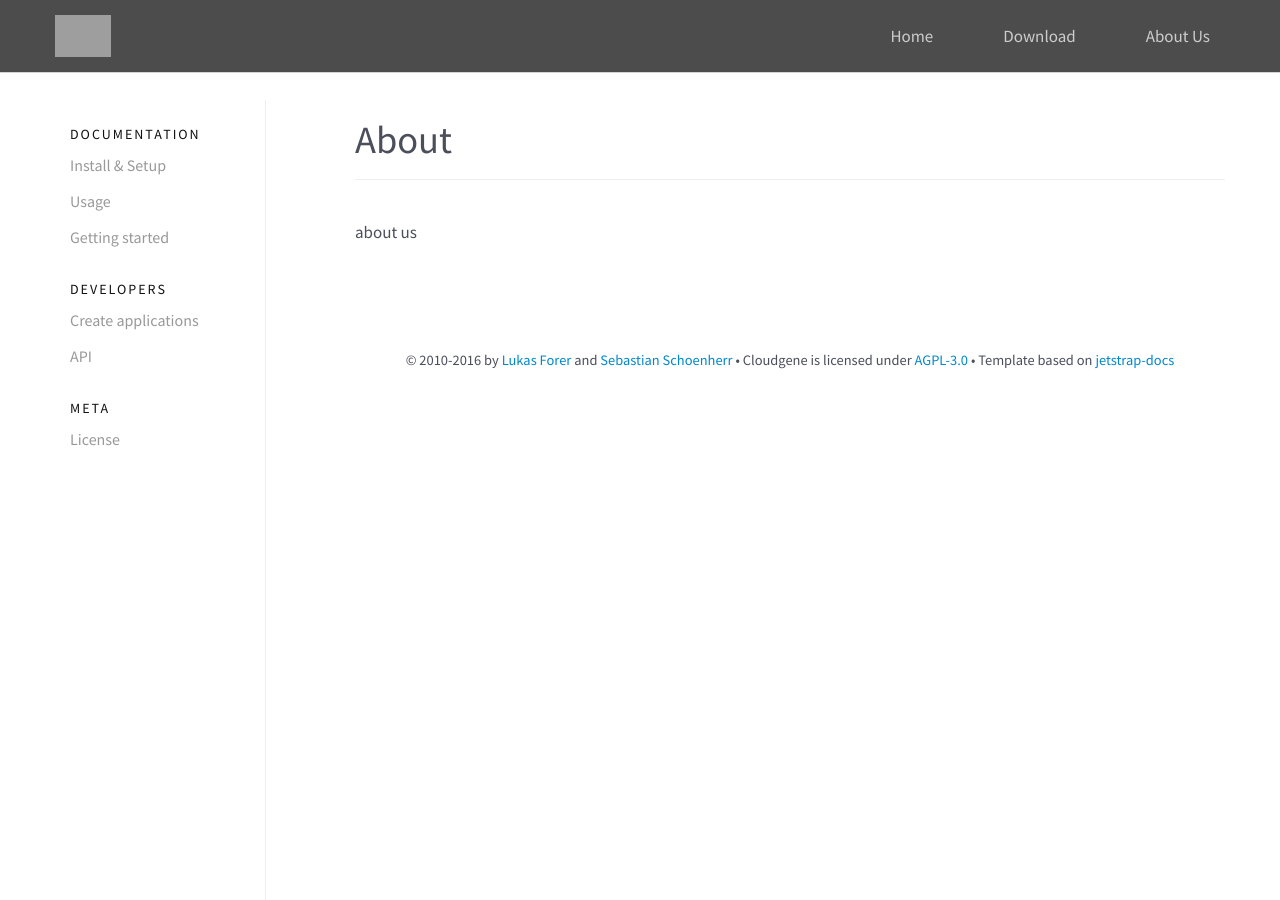
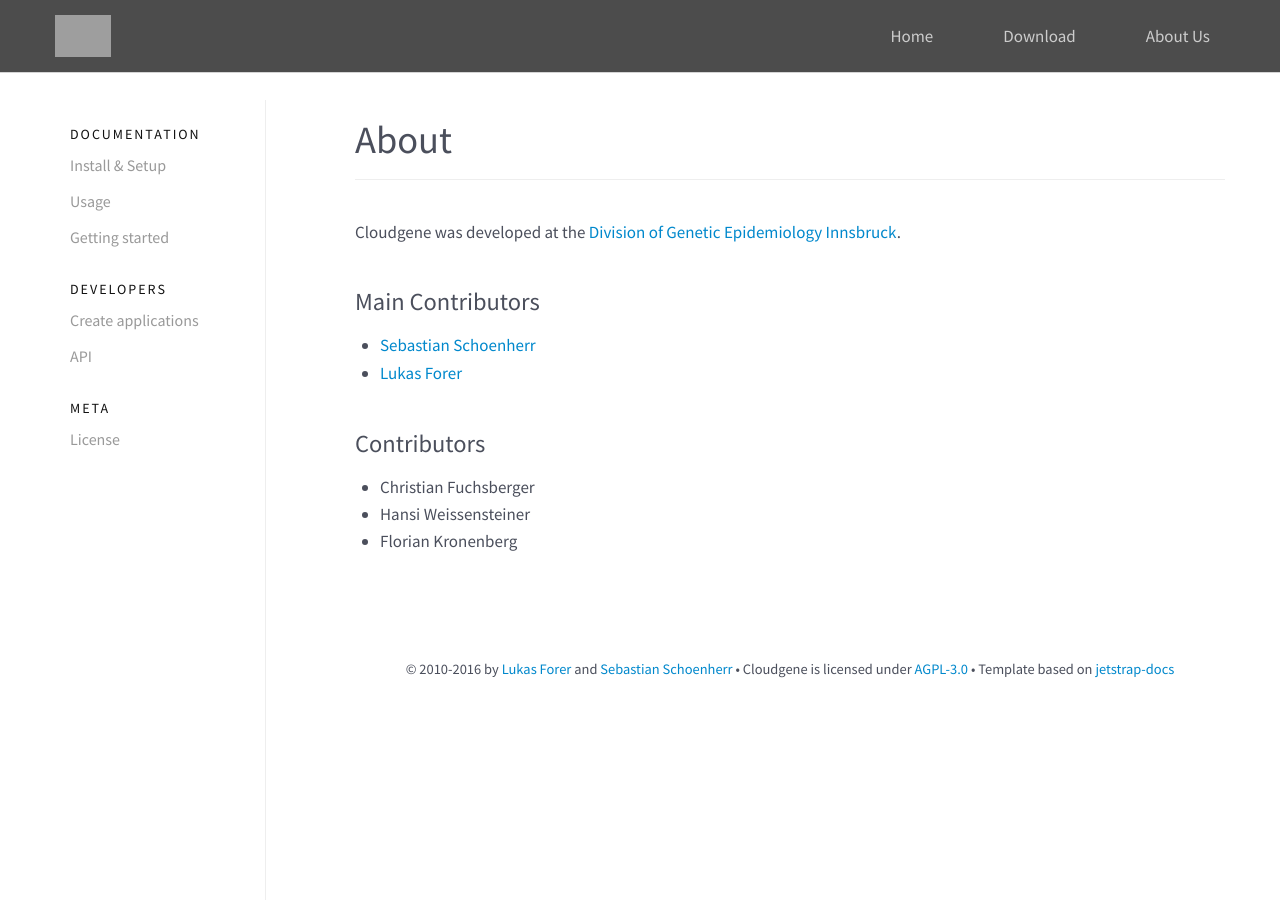
Before and after one commit to genepi/cloudgene-website, a Jekyll site: the page built from about.md, in a window 1280 px wide. Built offline with Jekyll 4.4.1, drawn with Linux system fonts in a browser that asks for light colours; nearby versions of some CDN libraries; grey boxes are pictures that could not be loaded.

Commit message:
Added about page.

```diff
--- a/about.md
+++ b/about.md
@@ -3,4 +3,15 @@ layout: page
 title: About
 ---
 
-about us
+Cloudgene was developed at the [Division of Genetic Epidemiology Innsbruck](http://www3.i-med.ac.at/genepi/).
+
+### Main Contributors
+
+- [Sebastian Schoenherr](sebastian.schoenherr@i-med.ac.at)
+- [Lukas Forer](lukas.forer@i-med.ac.at)
+
+### Contributors
+
+- Christian Fuchsberger
+- Hansi Weissensteiner
+- Florian Kronenberg
```
